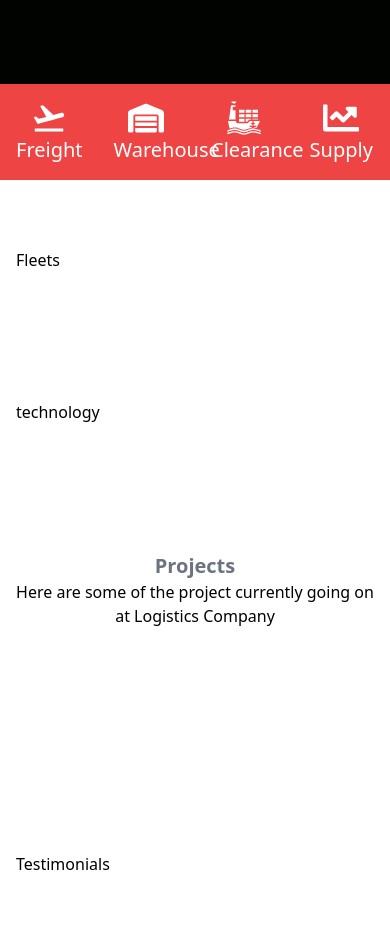
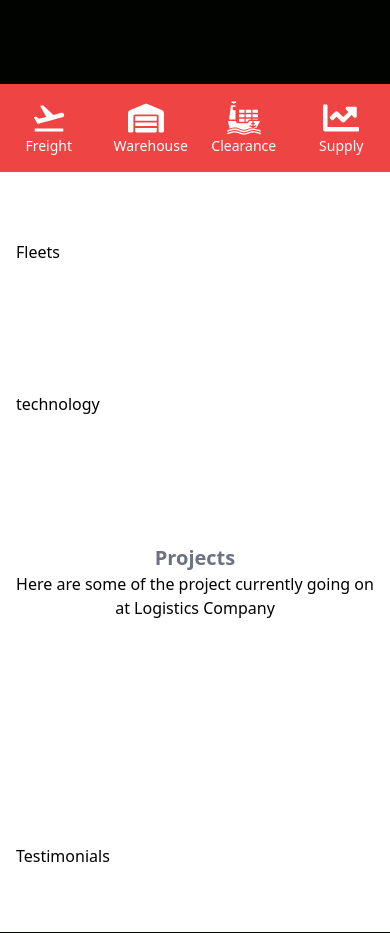
Before and after one commit to okolosiokaro/logistics, a React (Create React App) app: page / in a window 390 px wide. Shown: the part 820-1753 px from the top of the page. Built offline with nearby package versions, Linux system fonts and the light colour scheme.

Commit message:
adjusted text size

```diff
--- a/src/components/Services.jsx
+++ b/src/components/Services.jsx
@@ -21,7 +21,7 @@
                                     <div key={ServiceList.id} className='flex justify-center flex-col md:flex-row md:gap-4 p-4 hover:bg-gray-500 duration-300' onClick={() => openModal(ServiceList)}>
                                     <div className='text-4xl mx-auto'>{ServiceList.icon}</div>
                                     <div className=''>
-                                      <p className=' text-xl text-center md:text-start'>{ServiceList.service}</p>
+                                      <p className=' text-sm md:text-xl text-center md:text-start'>{ServiceList.service}</p>
                                       <h3 className='hidden md:block text-2xl font-bold text-start'>{ServiceList.name}</h3>
                                     </div>
                                 </div>
```
